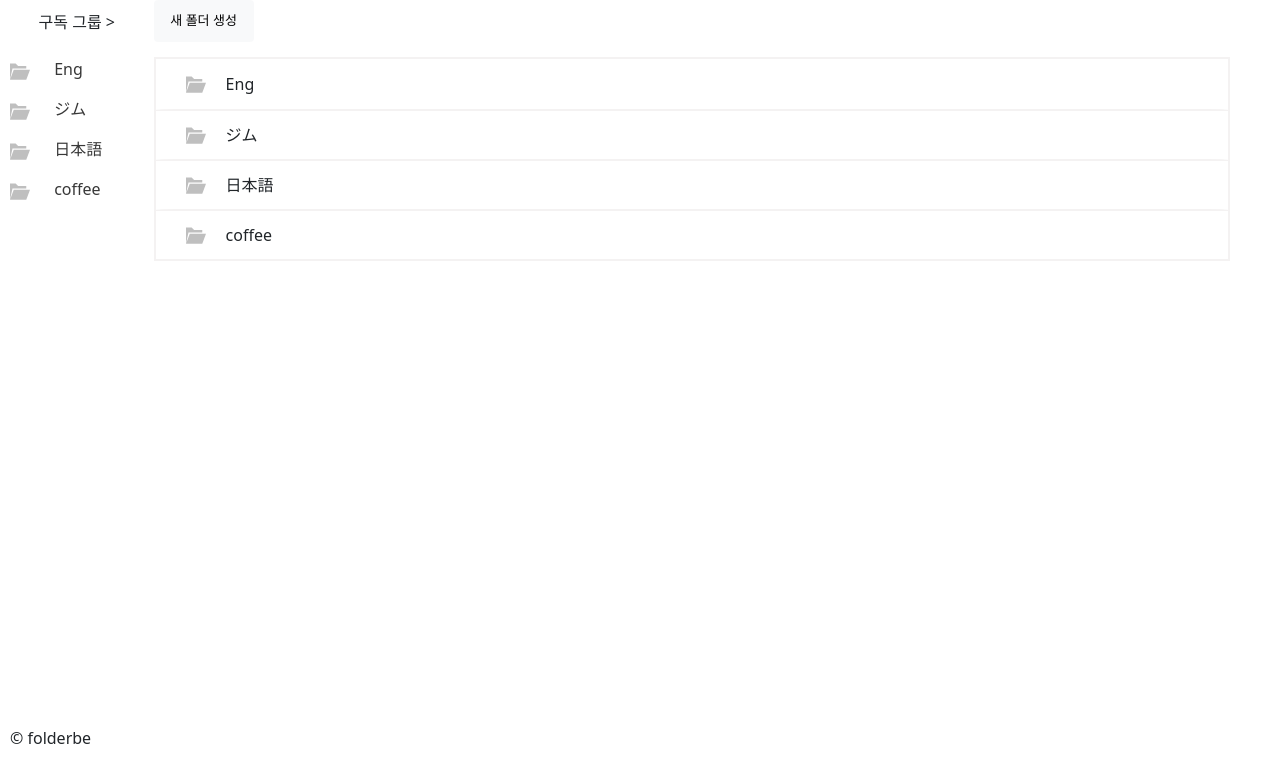
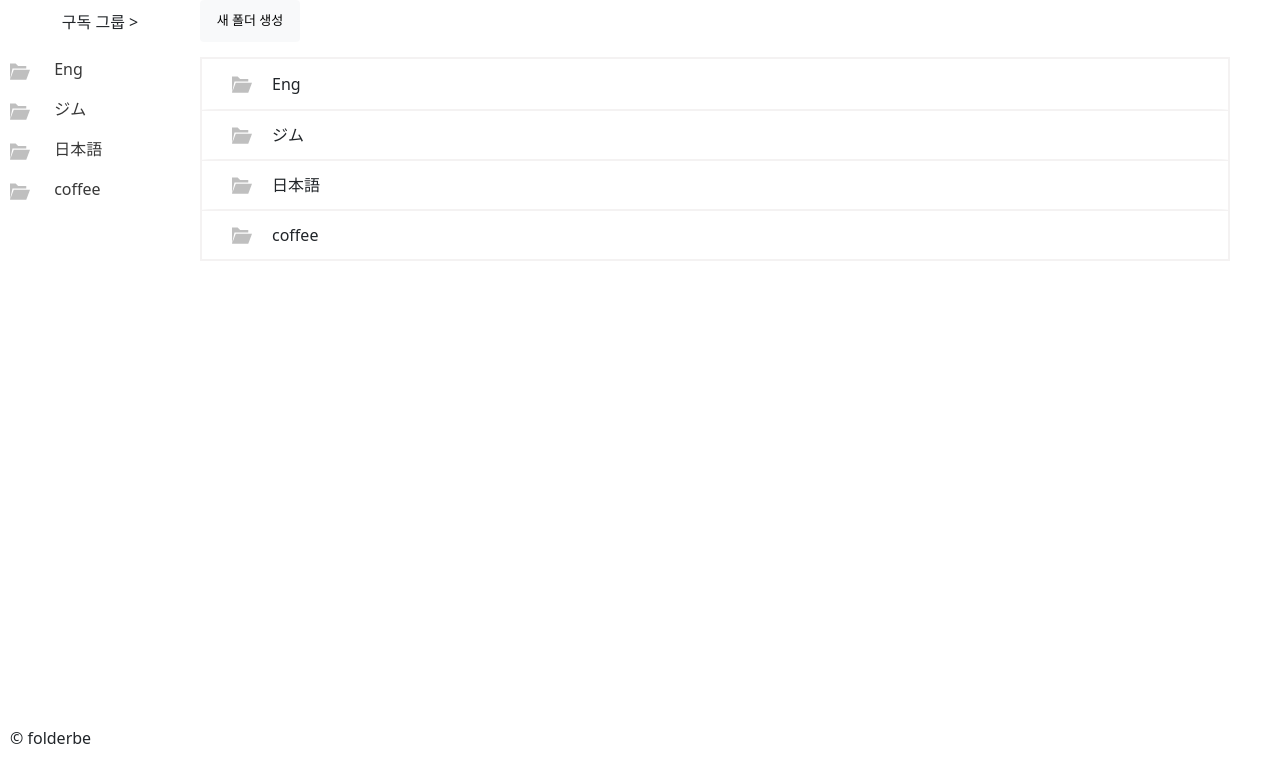
Before and after one commit to ssoonan/folderbe, a Flask app: page /list in a window 1280 px wide. Shown: the part 70-830 px from the top of the page. Run offline with Flask 2, Linux system fonts and the light colour scheme; some libraries are stand-ins or nearby versions.

Commit message:
Chor: flex basis 안 변하게 수정

```diff
--- a/static/style.css
+++ b/static/style.css
@@ -49,7 +49,7 @@ header {
 
 .sidebar {
   font-size: 1.6rem;
-  flex: 0 0 12%;
+  flex: 0 0 25vh;
   min-height: 95vh;
 }
 
```
